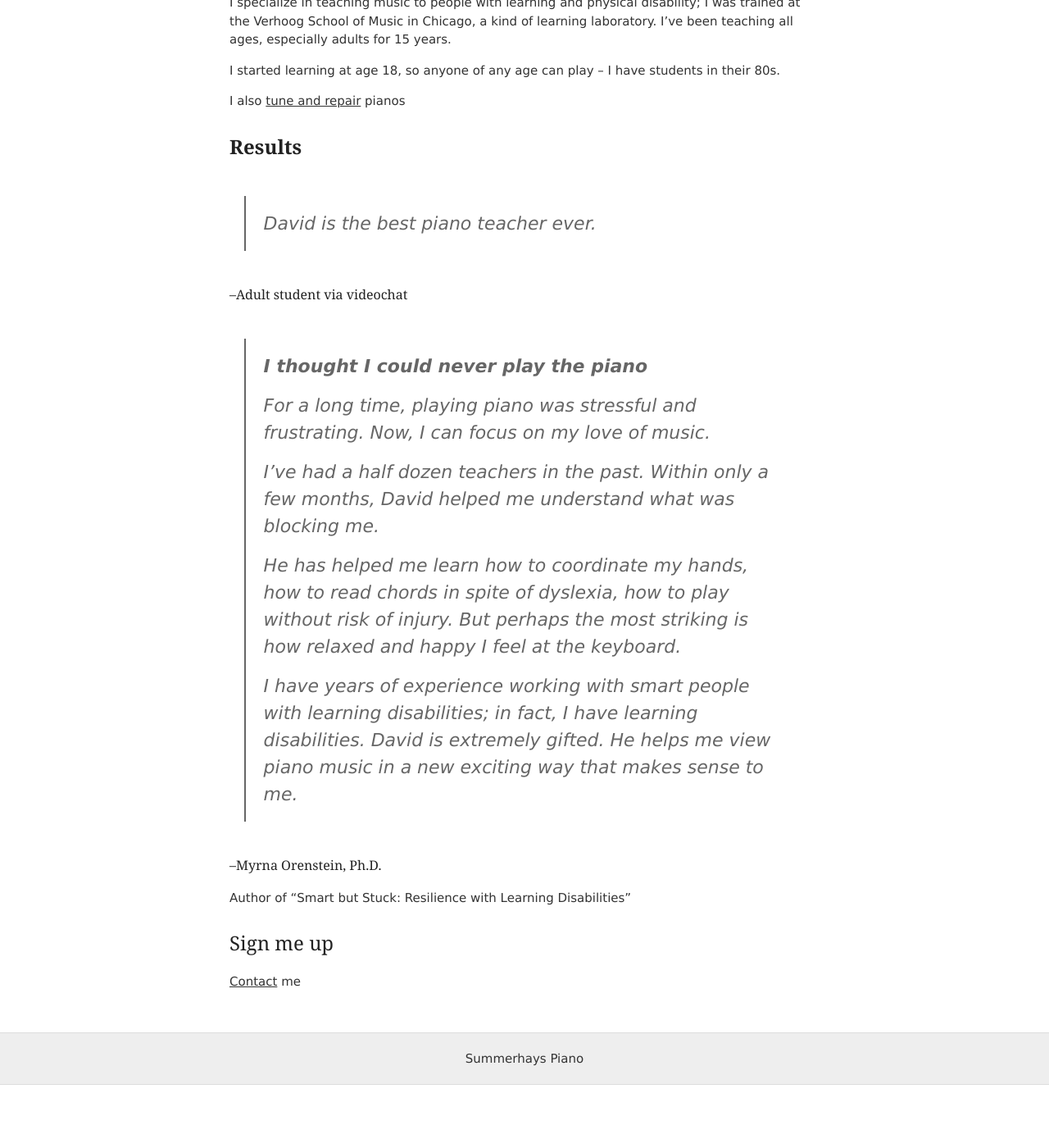
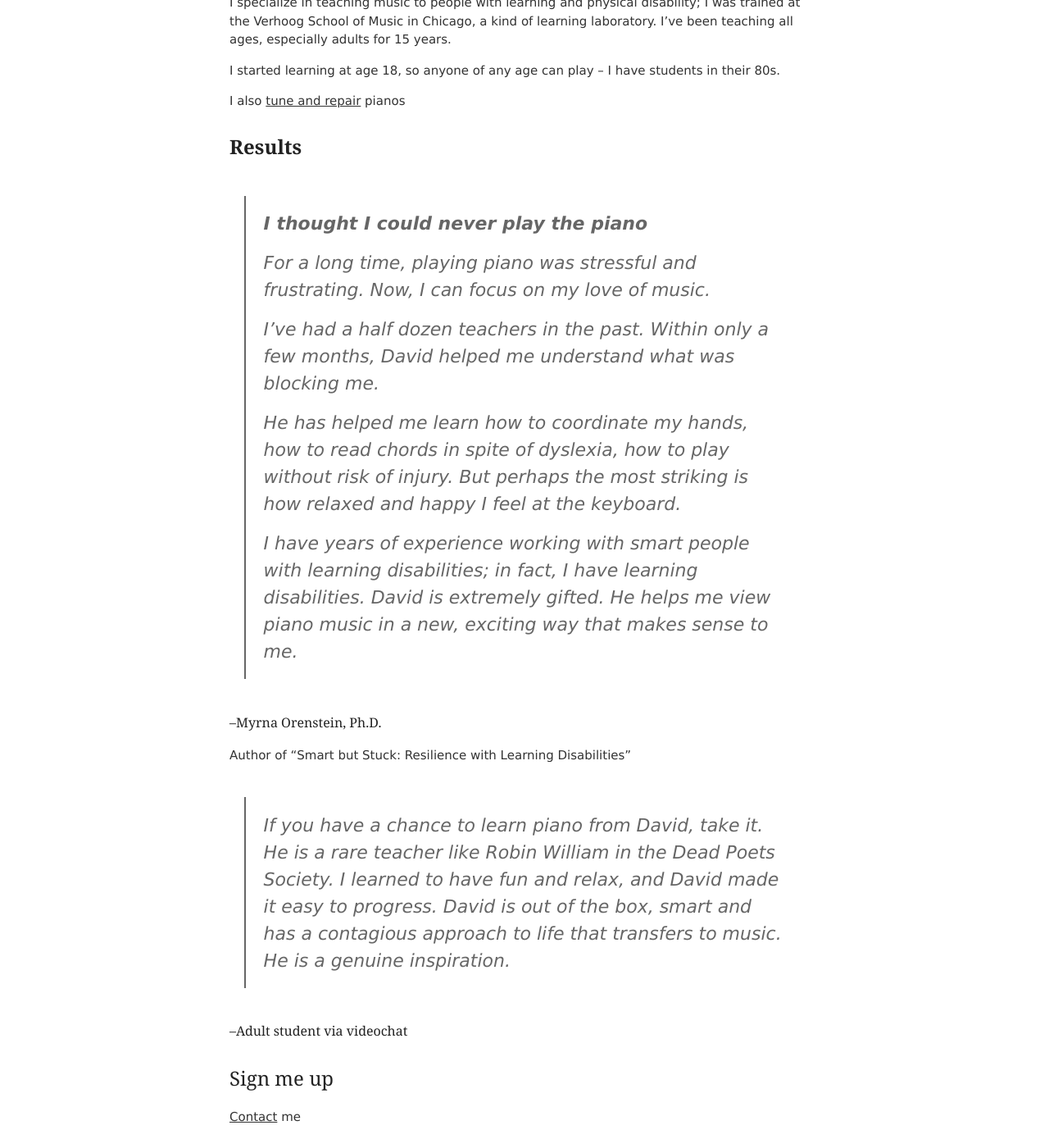
Before and after one commit to summerhays/piano-time, a Jekyll site: the page built from about.md, in a window 1280 px wide and 1400 px high, scrolled down 281 px. Shown: the whole window at 82% size. Built offline with Jekyll 4.4.1, drawn with Linux system fonts in a browser that asks for light colours; before the commit the page ends 1604 px from its top, so only the background shows below that.

```diff
--- a/about.md
+++ b/about.md
@@ -15,10 +15,6 @@
 
 ### __Results__
 
-  > David is the best piano teacher ever.
-
-###### --Adult student via videochat
-
   > **I thought I could never play the piano**
   >
   > For a long time, playing piano was stressful and frustrating. Now, I can focus on my love of music.
@@ -27,11 +23,17 @@
   >
   > He has helped me learn how to coordinate my hands, how to read chords in spite of dyslexia, how to play without risk of injury. But perhaps the most striking is how relaxed and happy I feel at the keyboard.
   >
-  > I have years of experience working with smart people with learning disabilities; in fact, I have learning disabilities. David is extremely gifted. He helps me view piano music in a new exciting way that makes sense to me.
+  > I have years of experience working with smart people with learning disabilities; in fact, I have learning disabilities. David is extremely gifted. He helps me view piano music in a new, exciting way that makes sense to me.
 
 ###### --Myrna Orenstein, Ph.D.
 Author of “Smart but Stuck: Resilience with Learning Disabilities”
 
+  > If you have a chance to learn piano from David, take it.
+  > He is a rare teacher like Robin William in the Dead Poets Society.
+  > I learned to have fun and relax, and David made it easy to progress. David is out of the box, smart and has a contagious approach to life that transfers to music. He is a genuine inspiration.
+
+###### --Adult student via videochat
+
 ### Sign me up
 
 [Contact](/contact) me
```
